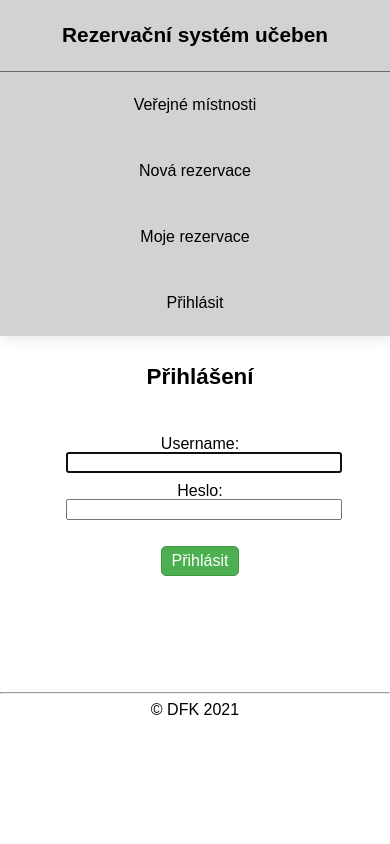
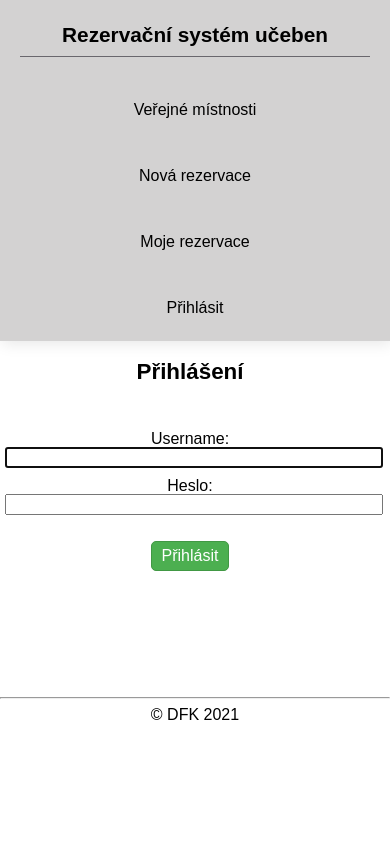
Before and after one commit to tomas-dostal/fit-reservations, a Django app: page /login in a window 390 px wide. Run offline with Django 3.2, Linux system fonts and the light colour scheme; parts of the project's set-up code (start-up, migrations or seed data) failed here and were passed over; some libraries are stand-ins or nearby versions.

Commit message:
Improve login form, footer and CSS.

```diff
--- a/src/reservations/static/assets/css/template.css
+++ b/src/reservations/static/assets/css/template.css
@@ -60,9 +60,11 @@
 body {
     font-family: sans-serif;
     background-color: #ffffff;
-    height: 100vh;
+    height: 100%;
+    min-height: calc(100vh - 75px - 2.5rem);
     padding: 20px;
-    margin-top: 75px;
+    padding-top: 75px;
+    position: relative;
 }
 
 h1 {
@@ -114,6 +116,10 @@
     padding: 20px;
 }
 
+nav#navigation > ul .welcome {
+    display: none;
+}
+
 nav#navigation > ul > li.login {
     margin-left: auto;
 }
@@ -141,12 +147,18 @@
     flex-direction: row;
     /*    width: 88%;*/
     margin: 10px auto;
+    padding-bottom: 2.5rem; /* Footer height */
 }
 
 .page-container {
     padding: 10px;
     padding-left: 4rem;
     flex-grow: 8;
+}
+
+table.list .actions a{
+    display: inline-block;
+    width: auto;
 }
 
 .page-container header {
@@ -308,7 +320,7 @@
     font-size: 1.05rem;
 }
 
-table.list td.actions .button{
+table.list td.actions .button {
     margin: 2px;
     display: inline-flex;
 }
@@ -399,6 +411,10 @@
 
 .model-form input.submit {
 
+}
+
+.login-form {
+    width: 30%;
 }
 
 .button.submit {
@@ -500,10 +516,11 @@
 
 /* Footer */
 footer {
-    margin-top: 5rem;
-    padding-bottom: 0.5rem;
-    width: 100%;
+    position: absolute;
     bottom: 0;
+    left: 0;
+    right: 0;
+    height: 2.5rem; /* Footer height */
 }
 
 footer p {
@@ -511,7 +528,7 @@
 }
 
 footer a {
+    padding: 5px;
+    text-align: center;
     display: block;
-    text-align: center;
-    margin-top: 1rem;
 }
--- a/src/reservations/static/assets/css/template_mobile.css
+++ b/src/reservations/static/assets/css/template_mobile.css
@@ -2,10 +2,6 @@
     body {
         margin: 0;
         padding: 0;
-    }
-
-    .container {
-        padding: 10px;
     }
 
     /* Nav */
@@ -14,21 +10,9 @@
         height: auto;
     }
 
-    nav#navigation ul {
+    nav#navigation > ul {
+        display: flex;
         flex-direction: column;
-    }
-
-    nav#navigation > ul > li.title {
-        border-right: none;
-        border-bottom: 1px solid #69676D;
-        margin: 0;
-    }
-
-    nav#navigation > ul > li.login {
-        margin-left: 20px;
-    }
-
-    nav#navigation > ul > li.menu-item {
         text-align: center;
     }
 
@@ -36,24 +20,36 @@
         top: 0;
     }
 
+    nav#navigation > ul > li.title {
+        border-right: none;
+        border-bottom: 1px solid #69676D;
+        padding: 0;
+        padding-bottom: 5px;
+    }
+
+    nav#navigation > ul > li.login {
+        margin-left: 20px;
+    }
+
+    nav#navigation > ul .welcome {
+        display: none;
+    }
+
     /* Main */
     main.container {
         display: flex;
         flex-direction: column;
-        width: 100%;
+        padding-left: 5px;
+        padding-right: 5px;
     }
 
     .page-container {
         padding-left: unset;
     }
 
-    .detail .card {
-        width: 80%;
-    }
-
 
     /* Forms */
-    .user-form {
+    .user-form, .model-form, form.login-form {
         width: 100%;
     }
 
@@ -63,5 +59,7 @@
         margin-bottom: 2rem;
     }
 
-
+    nav#sidebar-navigation > ul {
+        text-align: center;
+    }
 }
--- a/src/reservations/templates/registration/login.html
+++ b/src/reservations/templates/registration/login.html
@@ -30,6 +30,7 @@
 
         <input type="submit" class="button green submit" value="Přihlásit">
         <input type="hidden" name="next" value="{{ next }}">
+
     </form>
 
     {# Assumes you set up the password_reset view in your URLconf #}
```
